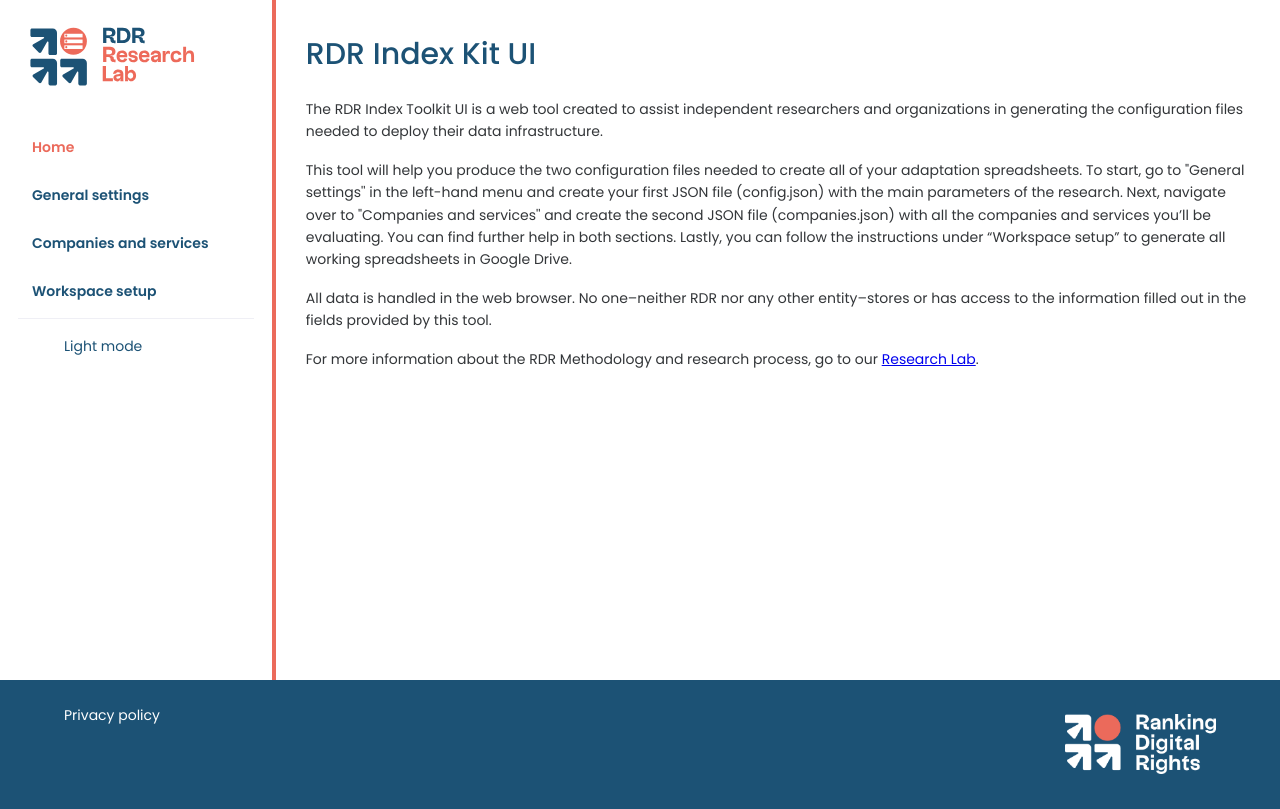
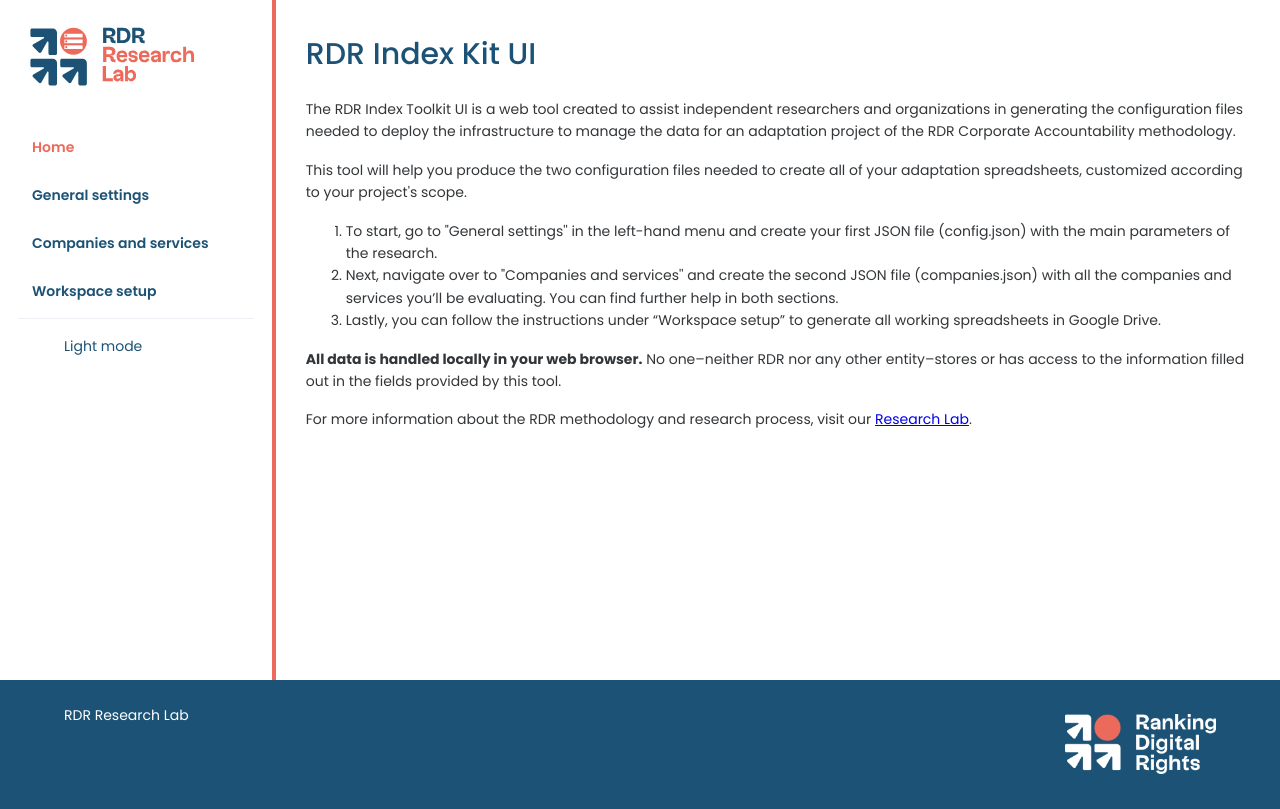
Before and after one commit to rankingdigitalrights/index-kit-ui, a Vue app: page / in a window 1280 px wide. Built offline with nearby package versions, Linux system fonts and the light colour scheme; some icons are missing.

Commit message:
Texts updated

```diff
--- a/src/components/AppFooter.vue
+++ b/src/components/AppFooter.vue
@@ -4,7 +4,7 @@
       <n-grid x-gap="12" :cols="isMobile ? 1 : 2" style="height: 100%">
         <n-gi class="grid-item">
           <div>
-            <a href="https://google.com" target="_blank">Privacy policy</a>
+            <a href="https://rankingdigitalrights.org/research-lab/" target="_blank">RDR Research Lab</a>
             <br />
             <p>
               <a href="https://twitter.com/rankingrights" target="_blank">
--- a/src/components/HelpCompaniesEditor.vue
+++ b/src/components/HelpCompaniesEditor.vue
@@ -2,7 +2,7 @@
   <n-h1>How to</n-h1>
   <!-- lorem ipsum -->
   <HelpStep stepNumber="1">
-    If you're creating a new file, jump to step 2. To continue editing an existing file, click on “Load JSON” and select it. Remember: Once you’ve finished editing it, you must redownload it.
+    If you're creating a new file, jump to step 2. To continue editing an existing file, click on "Load JSON" and select it. Remember: Once you’ve finished editing it, you must redownload it.
   </HelpStep>
   <HelpStep stepNumber="2">
     If you want to use a custom scheme for company identifiers generation, you can expand the “Company ID Settings” section and choose the desired ID generation method.
@@ -23,7 +23,10 @@
     Repeat steps from 3 to 6, until you’ve added all relevant companies.
   </HelpStep>
   <HelpStep stepNumber="8">
-    Once you’ve added all relevant companies and services, you can download the configuration file by clicking on “Download JSON.” Save the file on your hard drive.
+    Once you’ve added all relevant companies and services, you can download the configuration file by clicking on “Download JSON.” Save the file on your device.
+  </HelpStep>
+  <HelpStep stepNumber="9">
+    You can continue the process by going to the “Workspace setup” section, to generate the spreadsheets.
   </HelpStep>
   <br />
   <help-meanings :items="vocabulary" />
@@ -50,7 +53,7 @@ const vocabulary: Array<VocabularyItem> = [
   {
     name: 'Operating company',
     description:
-      'If you are evaluating a company’s subsidiary, add that name here. You can leave this field blank if there are no subsidiaries.',
+      'For internet platforms, leave this field blank because it does not apply. For telecommunication companies, leave it blank for telcos operating only at local level. If it’s a multinational company, add the name of the branch which operates locally here.',
   },
   {
     name: 'Type',
--- a/src/components/HelpMeanings.vue
+++ b/src/components/HelpMeanings.vue
@@ -10,8 +10,8 @@ const props = defineProps<{
 
 <template>
   <n-card embedded>
-    <n-collapse>
-      <n-collapse-item>
+    <n-collapse default-expanded-names="1">
+      <n-collapse-item name="1">
         <template #header>
           <n-h3 style="margin: 0">What it means</n-h3>
         </template>
--- a/src/components/HelpRankingEditor.vue
+++ b/src/components/HelpRankingEditor.vue
@@ -8,13 +8,16 @@
     Fill in the Index Prefix, the short word or acronym that identifies your adaptation internally.
   </HelpStep>
   <HelpStep stepNumber="3">
-    Select the scoring steps that your adaptation will include. If there's just one researcher involved, 1 step should be fine. With two researchers, it is recommended to select all three steps.
+    Select the scoring steps that your adaptation will include. If there's just one researcher involved, 1 step should be fine. With two researchers, it is recommended to select all three steps.  If it's your first time doing an adaptation, make sure to read the guide on how to prepare your research.
   </HelpStep>
   <HelpStep stepNumber="4">
     Select at least one indicator. You can explore them by expanding the categories using the small arrow to the left of each listed category.
   </HelpStep>
   <HelpStep stepNumber="5">
-    Once you have defined the Index Prefix, scoring steps, and indicators, you can download the configuration file by clicking on “Download JSON.” Remember to save the file on your hard drive.
+    Once you have defined the Index Prefix, scoring steps, and indicators, you can download the configuration file by clicking on “Download JSON.” Remember to save the file on your device.
+  </HelpStep>
+  <HelpStep stepNumber="6">
+    You can continue the process by going to the “Companies and services” section to generate your second configuration file.
   </HelpStep>
   <br />
   <help-meanings :items="vocabulary" />
@@ -30,18 +33,18 @@ const vocabulary: Array<VocabularyItem> = [
   {
     name: 'Index Prefix',
     description:
-      'Required. This is an internal identifier for your research adaptation. You can concatenate your organization acronym with the current year.',
+      'This is your research adaptation’s internal identifier. For example, you can combine your organization’s acronym with the current year. This field is required.',
     example: 'RDR22',
   },
   {
     name: 'Scoring Steps',
     description:
-      'Currently, you can select between 1 and 3 research steps. At least one is required.',
+      'You can select between 1 and 3 research steps from our methodology to follow. At least one is required to proceed.',
   },
   {
     name: 'Indicators',
     description:
-      'Select the indicators your adaptation will use. At least one is required.',
+      'Select the indicators your adaptation will use. At least one indicator is required.',
   },
 ];
 </script>
--- a/src/components/RankingEditor.vue
+++ b/src/components/RankingEditor.vue
@@ -348,9 +348,9 @@ const formRules: FormRules = {
           </template>
           <n-checkbox-group v-model:value="model.scoringSteps">
             <n-space>
-              <n-checkbox size="large" :value="1">Step 1</n-checkbox>
-              <n-checkbox size="large" :value="2">Step 2</n-checkbox>
-              <n-checkbox size="large" :value="3">Step 3</n-checkbox>
+              <n-checkbox size="large" :value="1">Step 1: Primary Data Collection</n-checkbox>
+              <n-checkbox size="large" :value="2">Step 2: Secondary Review</n-checkbox>
+              <n-checkbox size="large" :value="3">Step 3: Review and Reconciliation</n-checkbox>
             </n-space>
           </n-checkbox-group>
         </n-form-item>
--- a/src/views/HomeView.vue
+++ b/src/views/HomeView.vue
@@ -7,20 +7,30 @@ import { NLayoutContent, NH1, NP } from 'naive-ui';
     <div class="section-content">
       <n-h1> RDR Index Kit UI </n-h1>
       <n-p>
-        The RDR Index Toolkit UI is a web tool created to assist independent researchers and organizations in generating the configuration files needed to deploy their data infrastructure.
+        The RDR Index Toolkit UI is a web tool created to assist independent researchers and organizations in generating the configuration files needed to deploy the infrastructure to manage the data for an adaptation project of the RDR Corporate Accountability methodology.
       </n-p>
       <n-p>
-        This tool will help you produce the two configuration files needed to create all of your adaptation spreadsheets. To start, go to "General settings'' in the left-hand menu and create your first JSON file (config.json) with the main parameters of the research. Next, navigate over to "Companies and services'' and create the second JSON file (companies.json) with all the companies and services you’ll be evaluating. You can find further help in both sections. Lastly, you can follow the instructions under “Workspace setup” to generate all working spreadsheets in Google Drive.
+        This tool will help you produce the two configuration files needed to create all of your adaptation spreadsheets, customized according to your project's scope.
+      </n-p>
+      <ol>
+        <li>
+          To start, go to "General settings'' in the left-hand menu and create your first JSON file (config.json) with the main parameters of the research.
+        </li>
+        <li>
+          Next, navigate over to "Companies and services'' and create the second JSON file (companies.json) with all the companies and services you’ll be evaluating. You can find further help in both sections.
+        </li>
+        <li>
+          Lastly, you can follow the instructions under “Workspace setup” to generate all working spreadsheets in Google Drive.
+        </li>
+      </ol>
+      <n-p>
+        <b>All data is handled locally in your web browser.</b> No one–neither RDR nor any other entity–stores or has access to the information filled out in the fields provided by this tool.
       </n-p>
       <n-p>
-        All data is handled in the web browser. No one–neither RDR nor any other entity–stores or has access to the information filled out in the fields provided by this tool.
-      </n-p>
-      <n-p>
-        For more information about the RDR Methodology and research process, go
-        to our
-        <a href="https://rankingdigitalrights.org/research-lab/" target="_blank"
-          >Research Lab</a
-        >.
+        For more information about the RDR methodology and research process, visit our
+        <a
+          href="https://rankingdigitalrights.org/research-lab/" target="_blank"
+        >Research Lab</a>.
       </n-p>
     </div>
   </n-layout-content>
```
Also changed, not shown: src/views/AboutView.vue (+29 -9 lines).
